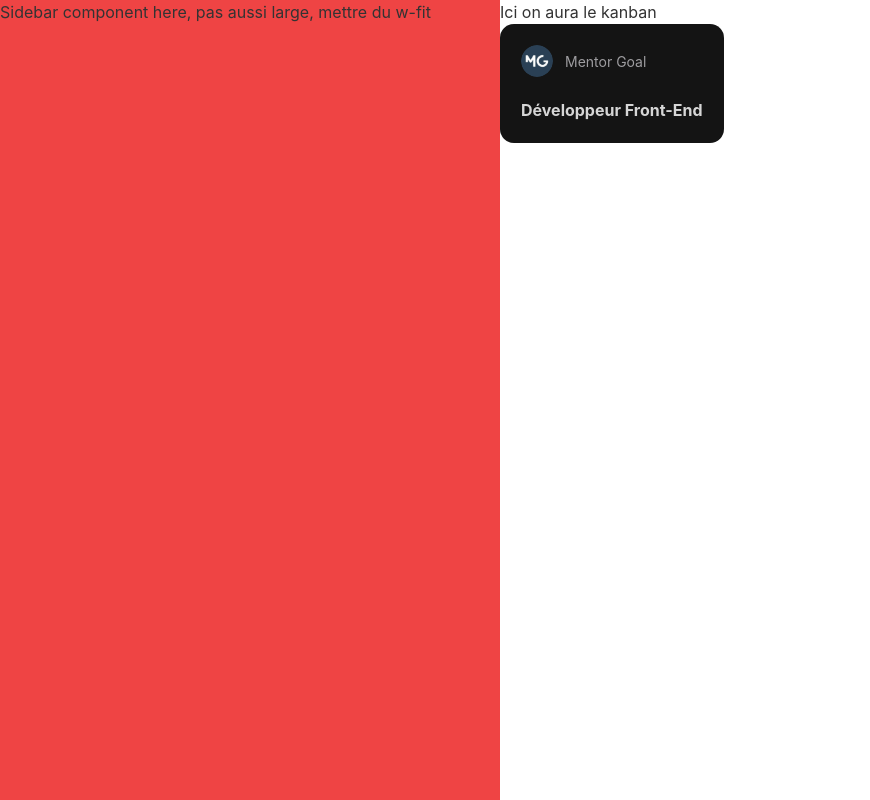
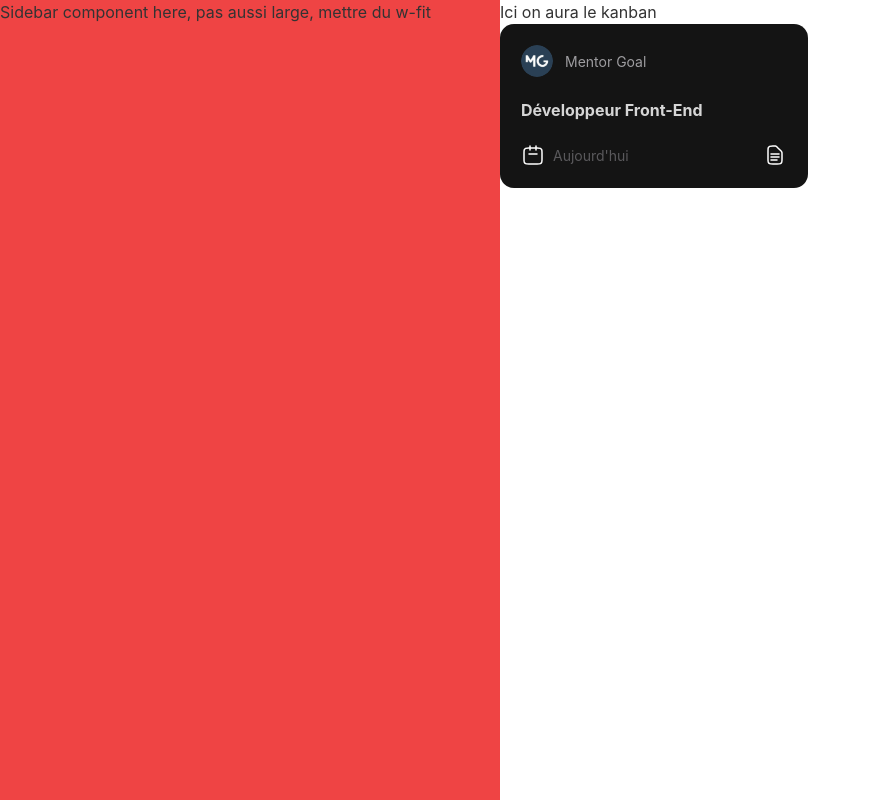
Before and after one commit to brdnicolas/mindset, a Next.js app: page / in a window 1280 px wide. Shown: the whole page, without its empty margins (0-870 px from the left). Built offline with nearby package versions, Linux system fonts and the light colour scheme.

Commit message:
[IN PROGRESS] Card Component

```diff
--- a/src/components/atoms/Avatar.tsx
+++ b/src/components/atoms/Avatar.tsx
@@ -2,15 +2,15 @@ import Image from 'next/image'
 
 type AvatarProps = {
   src: string
-  imgName: string
+  alt: string
   width: number
   height: number
 }
 
-export default function Avatar({ src, imgName, width, height }: AvatarProps) {
+export default function Avatar({ src, alt, width, height }: AvatarProps) {
   return (
-    <div className="w-fit">
-      <Image width={width} height={height} src={src} alt={imgName} className="rounded-full" />
+    <div>
+      <Image width={width} height={height} src={src} alt={alt} className="rounded-full" />
     </div>
   )
 }
--- a/src/components/molecules/Card/Card.tsx
+++ b/src/components/molecules/Card/Card.tsx
@@ -8,13 +8,37 @@ type CardProps = {
 
 export default function Card({ companyName, jobName }: CardProps) {
   return (
-    <div className="p-[21px] bg-[#141414] rounded-[14px]">
+    <div className="p-[21px] bg-[#141414] rounded-[14px] min-w-[308px]">
       <div className="flex items-center">
-        <Avatar src={placeholder} imgName="placeholder" width={32} height={32} />
+        <Avatar src={placeholder} alt="placeholder" width={32} height={32} />
         <p className="ml-[12px] text-[#9E9DA0] text-[14px]">{companyName}</p>
       </div>
       <p className="mt-[21px] text-[#D6D6D6] text-[16px] font-bold">{jobName}</p>
-      <div></div>
+      <div className="flex items-center justify-between mt-[21px]">
+        <div className="flex items-center ">
+          <svg width="24" height="24" viewBox="0 0 24 24" fill="none" xmlns="http://www.w3.org/2000/svg">
+            <path d="M8 11H16" stroke="white" stroke-width="1.5" stroke-linecap="round" stroke-linejoin="round" />
+            <path
+              d="M3 9.8C3 8.11984 3 7.27976 3.32698 6.63803C3.6146 6.07354 4.07354 5.6146 4.63803 5.32698C5.27976 5 6.11984 5 7.8 5H16.2C17.8802 5 18.7202 5 19.362 5.32698C19.9265 5.6146 20.3854 6.07354 20.673 6.63803C21 7.27976 21 8.11984 21 9.8V16.2C21 17.8802 21 18.7202 20.673 19.362C20.3854 19.9265 19.9265 20.3854 19.362 20.673C18.7202 21 17.8802 21 16.2 21H7.8C6.11984 21 5.27976 21 4.63803 20.673C4.07354 20.3854 3.6146 19.9265 3.32698 19.362C3 18.7202 3 17.8802 3 16.2V9.8Z"
+              stroke="white"
+              stroke-width="1.5"
+            />
+            <path d="M9 7V3" stroke="white" stroke-width="1.5" stroke-linecap="round" stroke-linejoin="round" />
+            <path d="M15 7V3" stroke="white" stroke-width="1.5" stroke-linecap="round" stroke-linejoin="round" />
+          </svg>
+          <p className="text-[14px] text-[#5A595C] ml-[8px]">Aujourd'hui</p>
+        </div>
+        <svg width="24" height="24" viewBox="0 0 24 24" fill="none" xmlns="http://www.w3.org/2000/svg">
+          <path
+            d="M9.8 21H14.2C15.8802 21 16.7202 21 17.362 20.673C17.9265 20.3854 18.3854 19.9265 18.673 19.362C19 18.7202 19 17.8802 19 16.2V10.9882C19 10.2545 19 9.88757 18.9171 9.5423C18.8436 9.2362 18.7224 8.94356 18.5579 8.67515C18.3724 8.3724 18.113 8.11296 17.5941 7.59411L14.4059 4.40589C13.887 3.88703 13.6276 3.6276 13.3249 3.44208C13.0564 3.27759 12.7638 3.15638 12.4577 3.08289C12.1124 3 11.7455 3 11.0118 3H9.8C8.11984 3 7.27976 3 6.63803 3.32698C6.07354 3.6146 5.6146 4.07354 5.32698 4.63803C5 5.27976 5 6.11984 5 7.8V16.2C5 17.8802 5 18.7202 5.32698 19.362C5.6146 19.9265 6.07354 20.3854 6.63803 20.673C7.27976 21 8.11984 21 9.8 21Z"
+            stroke="white"
+            stroke-width="1.5"
+          />
+          <path d="M8 11H16" stroke="white" stroke-width="1.5" stroke-linecap="round" stroke-linejoin="round" />
+          <path d="M8 14H16" stroke="white" stroke-width="1.5" stroke-linecap="round" stroke-linejoin="round" />
+          <path d="M8 17H14" stroke="white" stroke-width="1.5" stroke-linecap="round" stroke-linejoin="round" />
+        </svg>
+      </div>
     </div>
   )
 }
```
